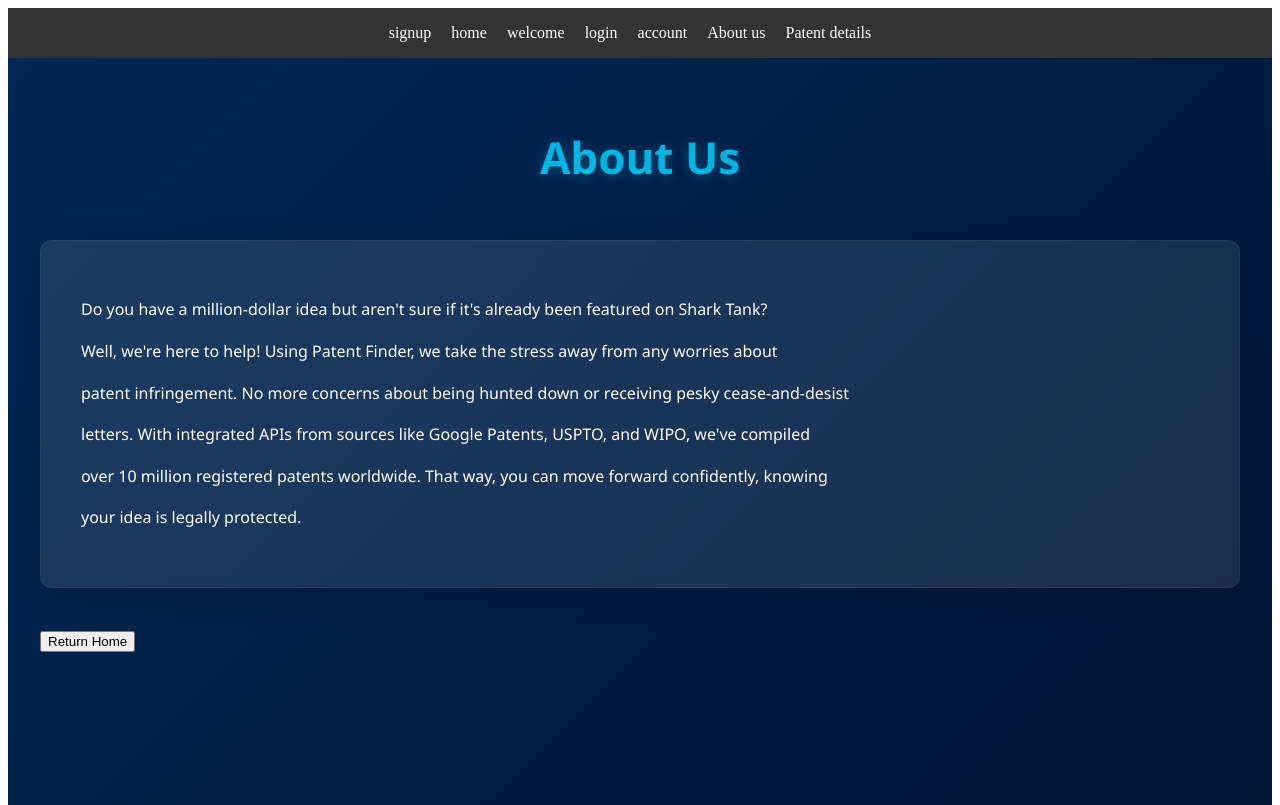
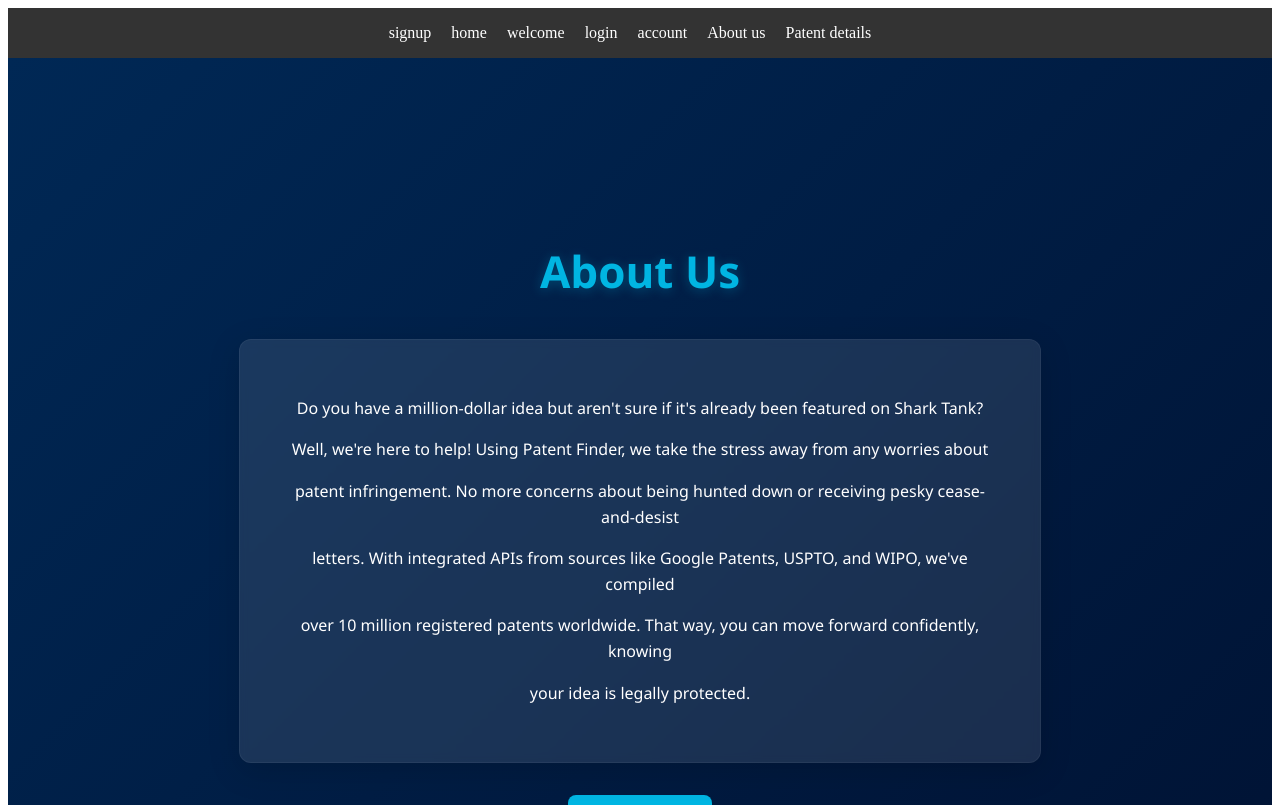
Before and after one commit to Grayson-spec/PatentLocator, an Angular app in the folder client/: page /about in a window 1280 px wide. Shown: the top 805 px of the page. Built offline with nearby package versions, Linux system fonts and the light colour scheme.

Commit message:
Update about.component.css
test v2

```diff
--- a/client/src/app/Components/about/about.component.css
+++ b/client/src/app/Components/about/about.component.css
@@ -1,6 +1,10 @@
 .about-container {
     background: linear-gradient(135deg, #002855, #001233);
     min-height: 100vh;
+    display: flex;
+    flex-direction: column;
+    justify-content: center;
+    align-items: center;
     padding: 4rem 2rem;
     color: #fff;
     font-family: 'Segoe UI', system-ui, -apple-system, sans-serif;
@@ -10,11 +14,8 @@
 h1 {
     text-align: center;
     color: #00b5e2;
-    margin: 0 auto 3rem;
+    margin-bottom: 2rem;
     font-size: 2.75rem;
-    position: relative;
-    display: inline-block;
-    width: 100%;
     text-shadow: 0 2px 8px rgba(0, 181, 226, 0.2);
     animation: headerGlow 2s ease-in-out infinite alternate;
 }
@@ -27,33 +28,31 @@
 .about-info {
     background: rgba(255, 255, 255, 0.1);
     padding: 2.5rem;
-    margin-bottom: 2.5rem;
+    width: 60%;
     border-radius: 12px;
     box-shadow: 0 8px 32px rgba(0, 0, 0, 0.15);
     backdrop-filter: blur(4px);
     border: 1px solid rgba(255, 255, 255, 0.05);
-    transition: transform 0.3s ease, box-shadow 0.3s ease;
-    position: relative;
-    overflow: hidden;
+    text-align: center;
 }
 
-.about-info::before {
-    content: "";
-    position: absolute;
-    top: 0;
-    left: -100%;
-    width: 50%;
-    height: 100%;
-    background: linear-gradient(
-        to right,
-        rgba(255, 255, 255, 0) 0%,
-        rgba(255, 255, 255, 0.03) 50%,
-        rgba(255, 255, 255, 0) 100%
-    );
-    transform: skewX(-15deg);
-    transition: left 0.6s ease;
+.button-group {
+    margin-top: 2rem;
+    display: flex;
+    justify-content: center;
 }
 
-.about-info:hover::before {
-    left: 100%;
+.back-button {
+    background-color: #00b5e2;
+    color: white;
+    border: none;
+    padding: 0.75rem 1.5rem;
+    font-size: 1rem;
+    border-radius: 8px;
+    cursor: pointer;
+    transition: background 0.3s ease;
 }
+
+.back-button:hover {
+    background-color: #008bb0;
+}
```
